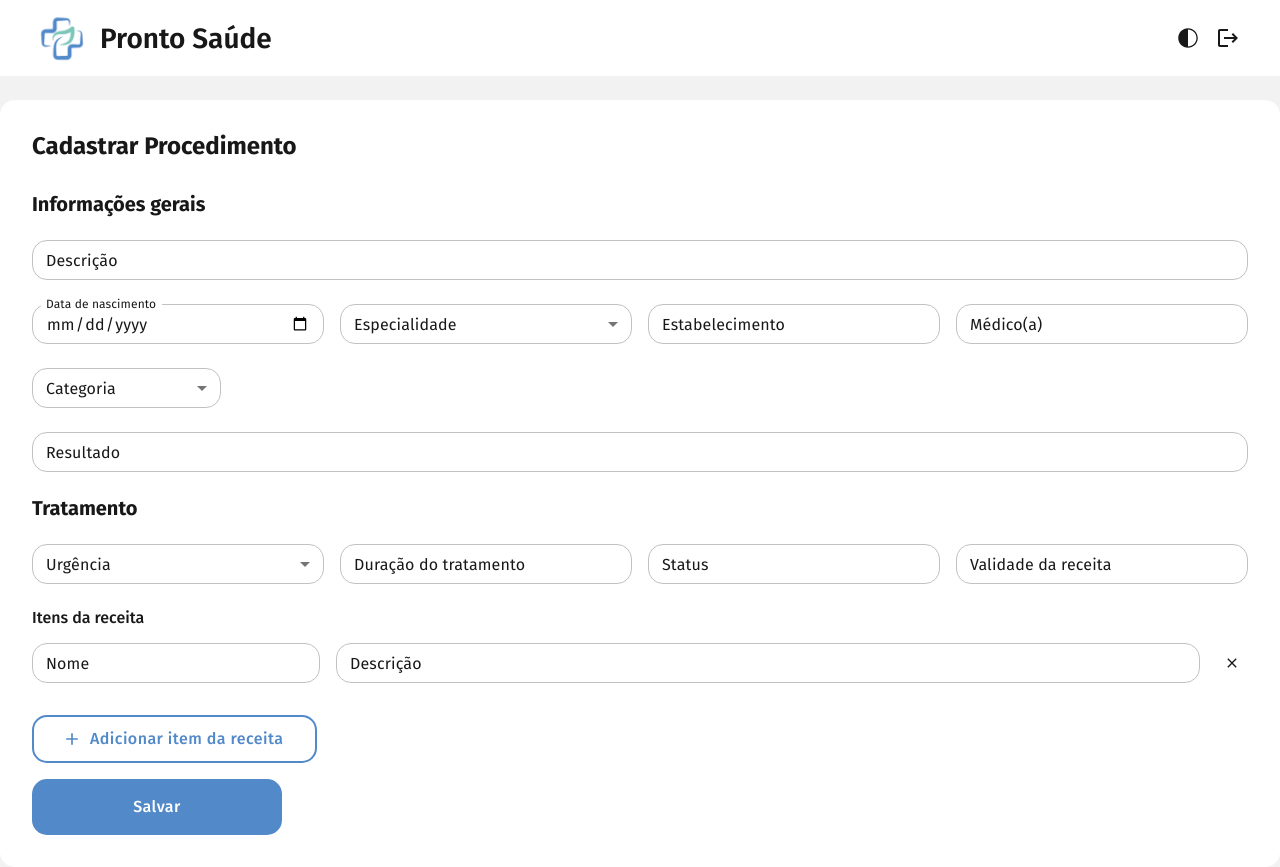
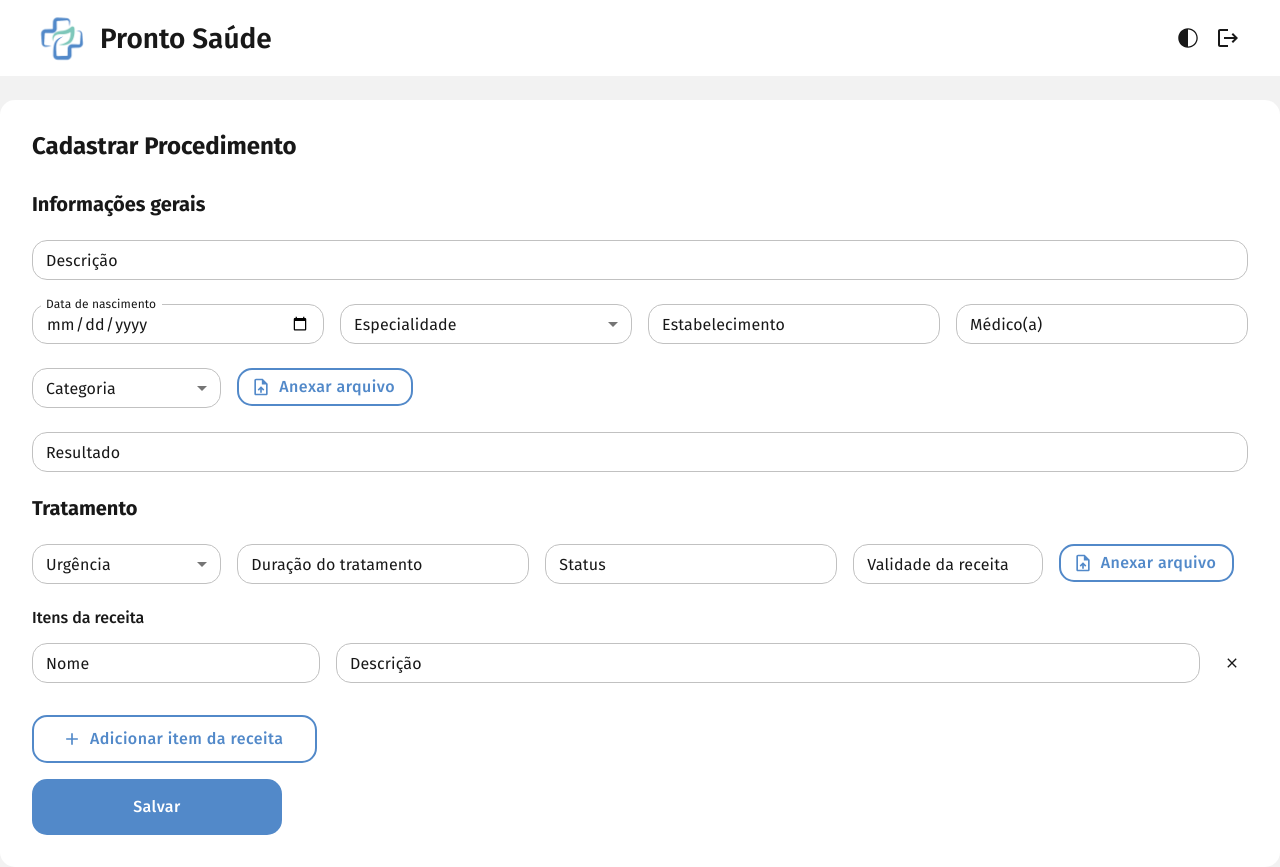
Before and after one commit to jasonwillyan/pronto-saude, a React (Create React App) app: page /new-procedure in a window 1280 px wide. Built offline with nearby package versions, Linux system fonts and the light colour scheme.

Commit message:
fix: adiciona botões de anexar arquivo

```diff
--- a/src/pages/new-procedure/index.js
+++ b/src/pages/new-procedure/index.js
@@ -1,7 +1,7 @@
 import { useContext, useState } from "react";
 import classNames from "classnames";
 import { Grid, Button, IconButton } from "@mui/material";
-import { MdAdd, MdClose } from "react-icons/md";
+import { MdAdd, MdClose, MdUploadFile } from "react-icons/md";
 import Header from "../../components/Header";
 import useStyles from "./styles";
 import { ThemeContext } from "../../contexts/ThemeContext";
@@ -87,6 +87,14 @@ export default function NewProcedure() {
                 </Grid>
               </>
             )}
+            <Grid item xs={12} lg={2}>
+              <Button
+                sx={{ mt: 0 }}
+                startIcon={<MdUploadFile size={20} color={theme.palette.primaryColor} />}
+                className={classes.buttonAddFile}>
+                Anexar arquivo
+              </Button>
+            </Grid>
           </Grid>
           <Grid item xs={12} className={classes.row}>
             <TextInput label="Resultado" placeholder="Digite o resultado do procedimento" />
@@ -95,7 +103,7 @@ export default function NewProcedure() {
         <h3 className={classes.subtitle}>Tratamento</h3>
         <Grid container direction="column">
           <Grid container className={classes.row} spacing={2}>
-            <Grid item xs={12} lg={3}>
+            <Grid item xs={12} lg={2}>
               <SelectInput
                 label="Urgência"
                 items={[
@@ -114,8 +122,16 @@ export default function NewProcedure() {
             <Grid item xs={12} lg={3}>
               <TextInput label="Status" placeholder="Digite o status do tratamento" />
             </Grid>
-            <Grid item xs={12} lg={3}>
+            <Grid item xs={12} lg={2}>
               <TextInput label="Validade da receita" placeholder="Digite a validade da receita" />
+            </Grid>
+            <Grid item xs={12} lg={2}>
+              <Button
+                sx={{ mt: 0 }}
+                startIcon={<MdUploadFile size={20} color={theme.palette.primaryColor} />}
+                className={classes.buttonAddFile}>
+                Anexar arquivo
+              </Button>
             </Grid>
           </Grid>
           <h4 className={classes.titleH4}>Itens da receita</h4>
--- a/src/pages/new-procedure/styles.js
+++ b/src/pages/new-procedure/styles.js
@@ -41,6 +41,17 @@ const useStyles = createUseStyles({
     gridTemplateColumns: "1fr 3fr 32px",
     columnGap: 16,
     marginBottom: 16
+  },
+  buttonAddFile: {
+    borderRadius: 15,
+    border: ({ theme }) => `2px solid ${theme.palette.primaryColor}`,
+    padding: "3px 16px",
+    color: ({ theme }) => theme.palette.primaryColor,
+    backgroundColor: ({ theme }) => theme.palette.white,
+    textTransform: "initial",
+    textAlign: "center",
+    fontWeight: 500,
+    fontSize: 16
   }
 });
 
```
